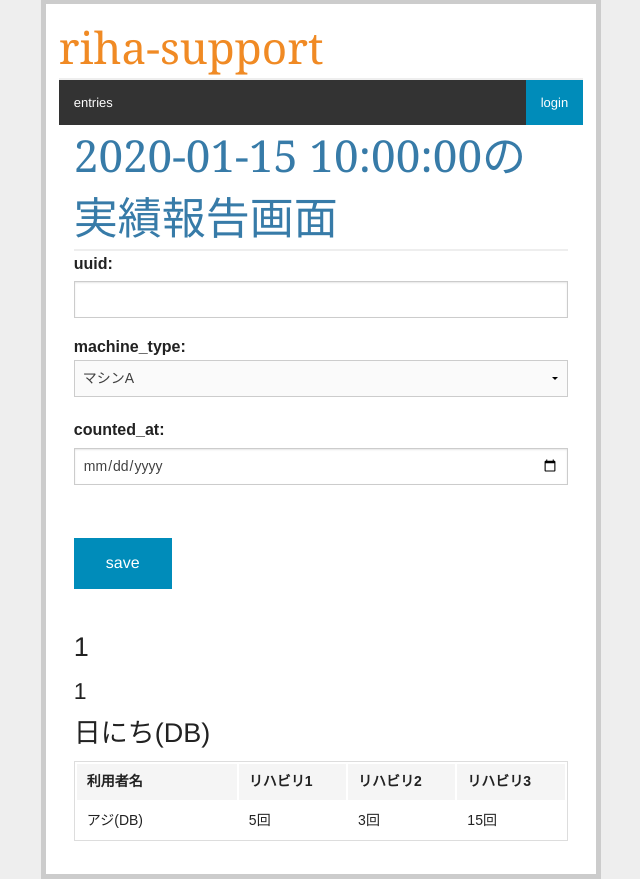
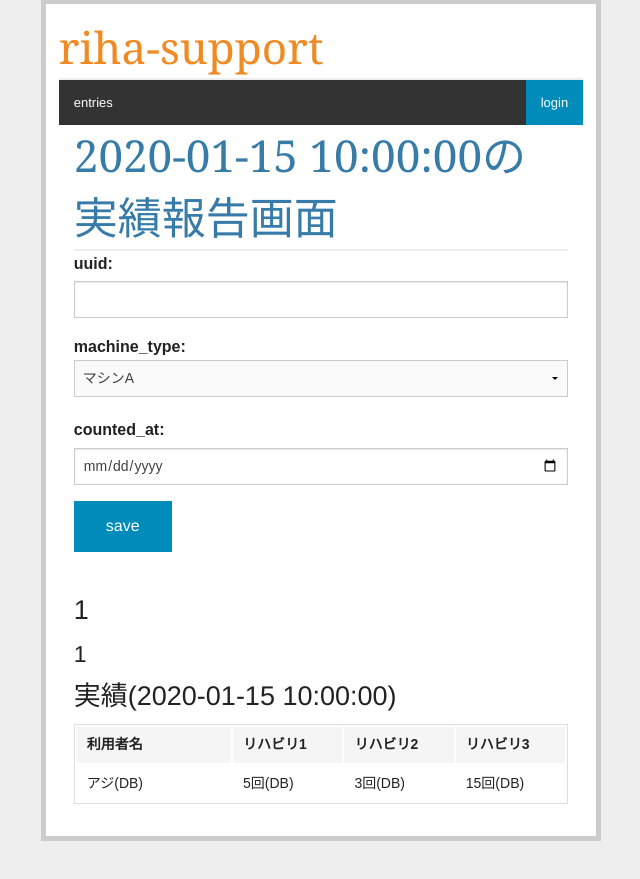
Before and after one commit to rintarokanda/riha-support, a Flask app: template tutorial/flaskr/templates/result.html in a window 1280 px wide. Shown: the part 33-912 px from the top of the page, without its empty margins (319-959 px from the left). After the commit the page ends 874 px from the top, so only its background shows below. Run offline with Flask 2, Linux system fonts and the light colour scheme; the template is opened without the code that fills it: most values are stand-ins (such as "Sample title", 1, 10 or a date in 2020).

Commit message:
しぶっ

```diff
--- a/tutorial/flaskr/templates/result.html
+++ b/tutorial/flaskr/templates/result.html
@@ -23,7 +23,6 @@
       </select>
     <dt>counted_at:
         <dd><input type=date size=20 name="counted_at" format ="yyyy-mm-dd HH:ii:ss" value="">
-      　<!-- <p><input type="date" name="example" min="2017-10-27" max="2018-3-31"></p> -->
     <dd><input class="button" type=submit value={{ 'save'}}>
   </dl>
 </form>
@@ -52,12 +51,12 @@
     </tr>
   </thead>
   <tbody>
-    <h3>日にち(DB)</h3>
+    <h3>実績({{date}})</h3>
     <tr>
       <td>アジ(DB)</td>
-      <td>5回</td>
-      <td>3回</td>
-      <td>15回</td>
+      <td>5回(DB)</td>
+      <td>3回(DB)</td>
+      <td>15回(DB)</td>
     </tr>
   </tbody>
 </table>
```
Also changed, not shown: 1 other file.
